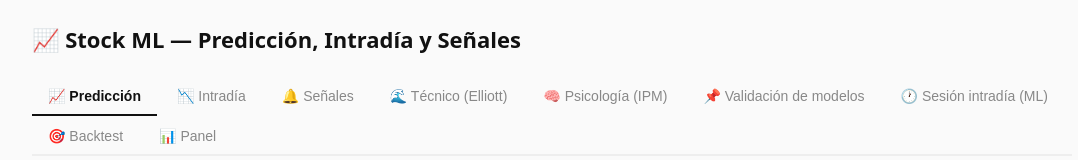
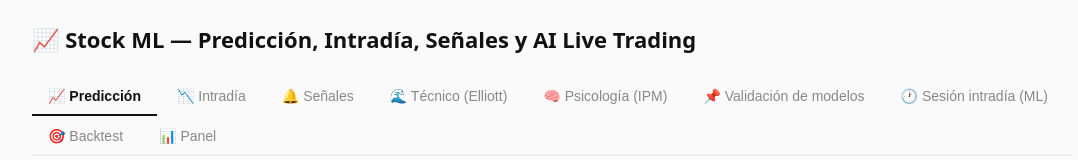
Before and after one commit to ideasdeapps-collab/Sotck-ML, a Next.js app: page / in a window 1280 px wide. Shown: the top 160 px of the page, without its empty margins (88-1166 px from the left). Built offline with nearby package versions, Linux system fonts and the light colour scheme; no server answers.

Commit message:
fix: expose AI live trading tab in production entrypoint

```diff
--- a/app/page.tsx
+++ b/app/page.tsx
@@ -1,12 +1,12 @@
-// Página de inicio ("/") — resuelve el 404 de Vercel.
-// Renderiza el contenedor de pestañas con las 4 vistas.
+// Página de inicio ("/") — entrypoint de producción Vercel.
+// Renderiza el contenedor principal con todas las vistas disponibles.
 import TabbedApp from "./TabbedApp";
 
 export default function Home() {
   return (
     <main style={{ minHeight: "100vh", padding: "24px 12px" }}>
       <h1 style={{ maxWidth: 1040, margin: "0 auto 8px", fontSize: 22, fontFamily: "system-ui" }}>
-        📈 Stock ML — Predicción, Intradía y Señales
+        📈 Stock ML — Predicción, Intradía, Señales y AI Live Trading
       </h1>
       <TabbedApp />
     </main>
```
